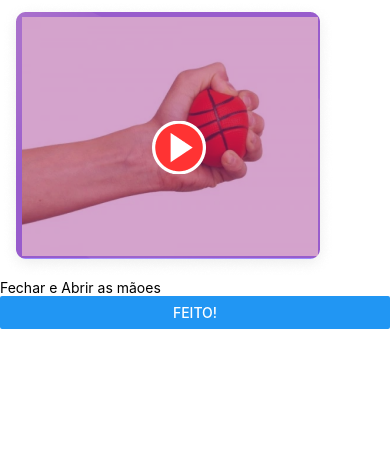
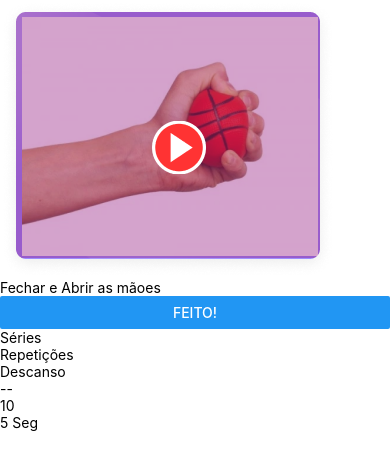
Before and after one commit to D3vsTeam/Fisiotherapp_Challenge, a React Native app: screen / in a window 390 px wide. Shown: the top 470 px of the page. Built offline with nearby package versions, Linux system fonts and the light colour scheme.

Commit message:
Parte Exercicios

```diff
--- a/src/pages/exercise/index.tsx
+++ b/src/pages/exercise/index.tsx
@@ -9,6 +9,15 @@ export default function Exercise() {
         <Image source={Person} />
         <Text>Fechar e Abrir as mãoes</Text>
         <Button title='Feito!'/>
+        <View>
+            <Text>Séries</Text>
+            <Text>Repetições</Text>
+            <Text>Descanso</Text>
+
+            <Text>--</Text>
+            <Text>10</Text>
+            <Text>5 Seg</Text>
+        </View>
     </View>
   );
 }
```
